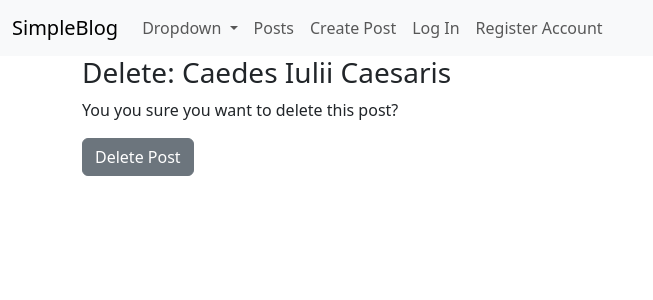
After one commit to davidbrownonline/simpleblog, a Django app: page /post_delete/4 in a window 1280 px wide. The commit adds this page. Shown: the top 300 px of the page, without its empty margins (0-653 px from the left). Run offline with Django 5.2, Linux system fonts and the light colour scheme; data comes from the database, SQL or seed files in the repository; both versions use the stored data as it was after the commit.

Commit message:
PostDeleteView

```diff
--- /dev/null
+++ b/blog/templates/blog/delete_post.html
@@ -0,0 +1,19 @@
+{%  extends 'blog/base.html'%}
+
+{% block title %}
+    post-delete
+{% endblock %}
+
+{% block content %}
+
+<h3>Delete: {{ post.title }}</h3>
+
+<div class="form-group">
+    <form action="" method="POST">
+        {% csrf_token %}
+    <p>You you sure you want to delete this post?</p>
+    <button class="btn btn-secondary">Delete Post</button>
+    </form>
+</div>
+
+{% endblock %}
--- a/blog/templates/blog/post_detail.html
+++ b/blog/templates/blog/post_detail.html
@@ -13,7 +13,7 @@
     <p>{{ post.body }}</p>
     <p><a href="{% url 'home' %}">Back to the Home Page</a></p>
     <p><a href="{% url 'post-update' post.pk %}">Edit this Article</a></p>
-    <p><a href="#">Delete this Article</a></p>
+    <p><a href="{% url 'post-delete' post.pk %}">Delete this Article</a></p>
 
 
 {% endblock %}
--- a/blog/urls.py
+++ b/blog/urls.py
@@ -1,5 +1,5 @@
 from django.urls import path, include
-from .views import PostListView, PostDetailView, PostCreateView, PostUpdateView
+from .views import PostListView, PostDetailView, PostCreateView, PostUpdateView, PostDeleteView
 
 
 urlpatterns = [
@@ -7,4 +7,5 @@ urlpatterns = [
    path('post_detail/<int:pk>', PostDetailView.as_view(), name = 'post-detail'),
    path('post_create/', PostCreateView.as_view(), name = 'post-create'),
    path('post_edit/<int:pk>', PostUpdateView.as_view(), name = 'post-update'),
+   path('post_delete/<int:pk>', PostDeleteView.as_view(), name = 'post-delete'),
 ]
--- a/blog/views.py
+++ b/blog/views.py
@@ -1,7 +1,8 @@
 from django.shortcuts import render
-from django.views.generic import ListView, DetailView, CreateView, UpdateView
+from django.views.generic import ListView, DetailView, CreateView, UpdateView, DeleteView
 from .models import Post
 from .forms import PostCreateForm, PostUpdateForm
+from django.urls import reverse_lazy
 
 
 class PostListView(ListView):
@@ -25,3 +26,9 @@ class PostUpdateView(UpdateView):
     model = Post
     form_class = PostUpdateForm
     template_name = 'blog/update_post.html'
+
+
+class PostDeleteView(DeleteView):
+    model = Post
+    template_name = 'blog/delete_post.html'
+    success_url = reverse_lazy('home')
```
Also changed, not shown: db.sqlite3.
